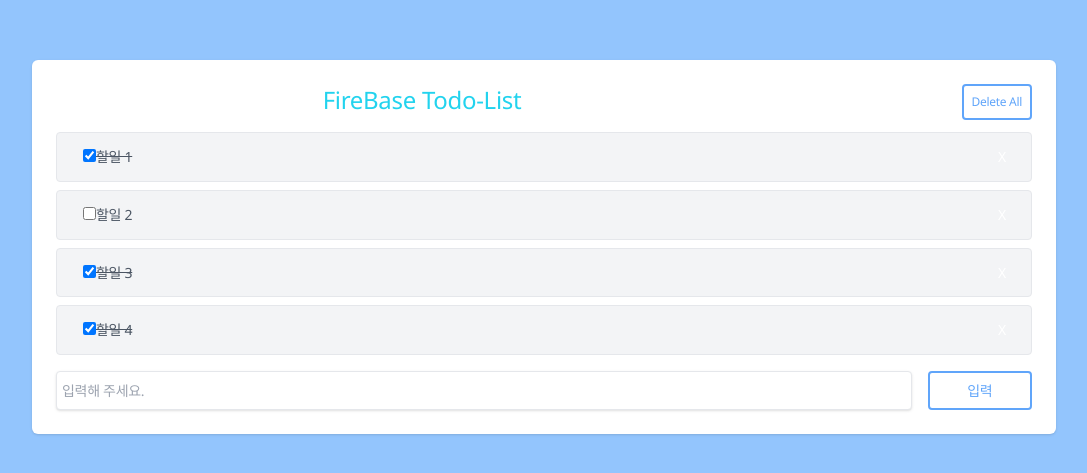
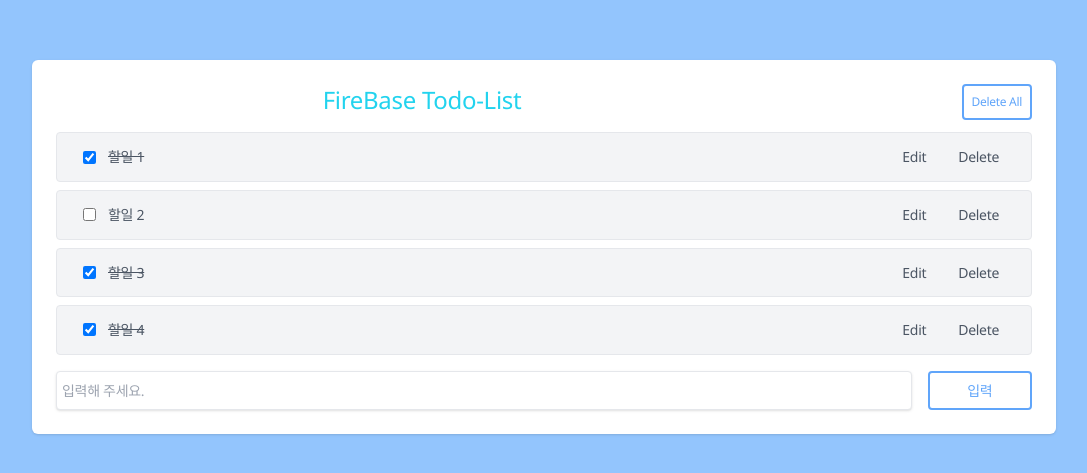
Before and after one commit to Dev2hearts/fb-todo, a React (Create React App) app: page / in a window 1280 px wide. Shown: the part 153-626 px from the top of the page, without its empty margins (96-1183 px from the left). Built offline with nearby package versions, Linux system fonts and the light colour scheme.

Commit message:
feat: Todo Title 수정 기능 추가

```diff
--- a/src/components/ListItem.js
+++ b/src/components/ListItem.js
@@ -1,14 +1,13 @@
 import React from "react";
+import { useState } from "react";
+
 const ListItem = ({ item, todoData, setTodoData }) => {
-    console.log("ListItem 렌더링", item);
-    const btnStyle = {
-        color: "#fff",
-        float: " right",
-        border: "none",
-        padding: "5px 9px",
-        borderRadius: "50%",
-        cursor: "pointer",
-    };
+    // console.log("ListItem 렌더링", item);
+
+    // 편집 상태 설정 state
+    const [isEdit, setIsEdit] = useState(false);
+    // 편집 상태 타이틀 설정 state
+    const [editTitle, setEditTitle] = useState(item.title);
     const getStyle = _completed => {
         return {
             padding: "10px",
@@ -16,13 +15,32 @@
         };
     };
     // 이벤트 핸들러
-    const handleClick = _id => {
+    const handleDeleteClick = _id => {
         // 전달된 ID를 검색해서 목록에서 제거
         // 1. 전달된 id로 해당하는 목록 찾기 제외
         // 2. 새로운 목록으로 갱신해서 화면 리랜더링
         // 3. 배열의 고차함수 중 filter 를 사용
         const newTodoData = todoData.filter(item => item.id !== _id);
         setTodoData(newTodoData);
+    };
+    const handleEditClick = () => {
+        setIsEdit(true);
+    };
+    const handleEditChange = e => {
+        setEditTitle(e.target.value);
+    };
+    const handleCancleClick = () => {
+        setIsEdit(false);
+    };
+    const handleSaveClick = _id => {
+        let newTodoData = todoData.map(item => {
+            if (item.id === _id) {
+                item.title = editTitle;
+            }
+            return item;
+        });
+        setTodoData(newTodoData);
+        setIsEdit(false);
     };
     const handleCompletChange = _id => {
         // 중요한 것은 id에 해당하는 것만 수정하면 되는게 아니다.
@@ -36,28 +54,67 @@
         });
         setTodoData(newTodoData);
     };
+    if (isEdit) {
+        // 편집중
         return (
             <div className="flex items-center justify-between w-full mb-2 px-4 py-1 text-gray-600 bg-gray-100 border rounded">
-            <div className="items-center" style={getStyle(item.completed)}>
+                <div className="items-center w-3/5 px-6">
+                    <input
+                        className="w-full px-3 py-2 mr-3 text-gray-500 rounded"
+                        type="text"
+                        value={editTitle}
+                        onChange={handleEditChange}
+                    />
+                </div>
+                <div className="flex items-center">
+                    <button
+                        className="px-4 py-2 float-right"
+                        onClick={() => {
+                            handleSaveClick(item.id);
+                        }}
+                    >
+                        Save
+                    </button>
+                    <button
+                        className="px-4 py-2 float-right"
+                        onClick={handleCancleClick}
+                    >
+                        Cancle
+                    </button>
+                </div>
+            </div>
+        );
+    } else {
+        // 일반상태
+        return (
+            <div className="flex items-center justify-between w-full mb-2 px-4 py-1 text-gray-600 bg-gray-100 border rounded">
+                <div className="items-center flex" style={getStyle(item.completed)}>
                     {/* defaultChecked : 체크박스에 기본체크 상태 설정 */}
                     <input
                         type="checkbox"
                         defaultChecked={item.completed}
                         onChange={() => handleCompletChange(item.id)}
                     ></input>
-                {item.title}
+                    <span className="ml-3">{item.title}</span>
                 </div>
                 <div className="flex items-center">
                     <button
-                    style={btnStyle}
+                        className="px-4 py-2 float-right"
+                        onClick={handleEditClick}
+                    >
+                        Edit
+                    </button>
+                    <button
+                        className="px-4 py-2 float-right"
                         onClick={() => {
-                        handleClick(item.id);
+                            handleDeleteClick(item.id);
                         }}
                     >
-                    X
+                        Delete
                     </button>
                 </div>
             </div>
         );
+    }
 };
 export default ListItem;
```
Also changed, not shown: .eslintrc.js. Lines whose indentation alone changed are shown as unchanged.
